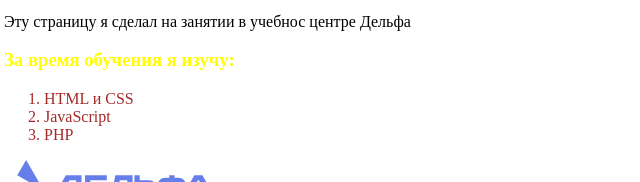
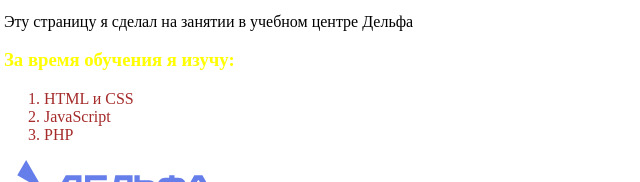
Before and after one commit to Neonblackan/Homework1, a plain HTML site: page index.html in a window 1280 px wide. Shown: the part 481-663 px from the top of the page, 4-644 px from the left. Drawn offline with Linux system fonts and the light colour scheme.

Commit message:
Update index.html

```diff
--- a/index.html
+++ b/index.html
@@ -29,7 +29,7 @@
         </ul>
 </div>
 </p>
-<p>Эту страницу я сделал на занятии в учебнос центре Дельфа</p>
+<p>Эту страницу я сделал на занятии в учебном центре Дельфа</p>
 <p><h3 class="yellow">За время обучения я изучу:</h3></p>
 <div class="brown">
     <p>
```
